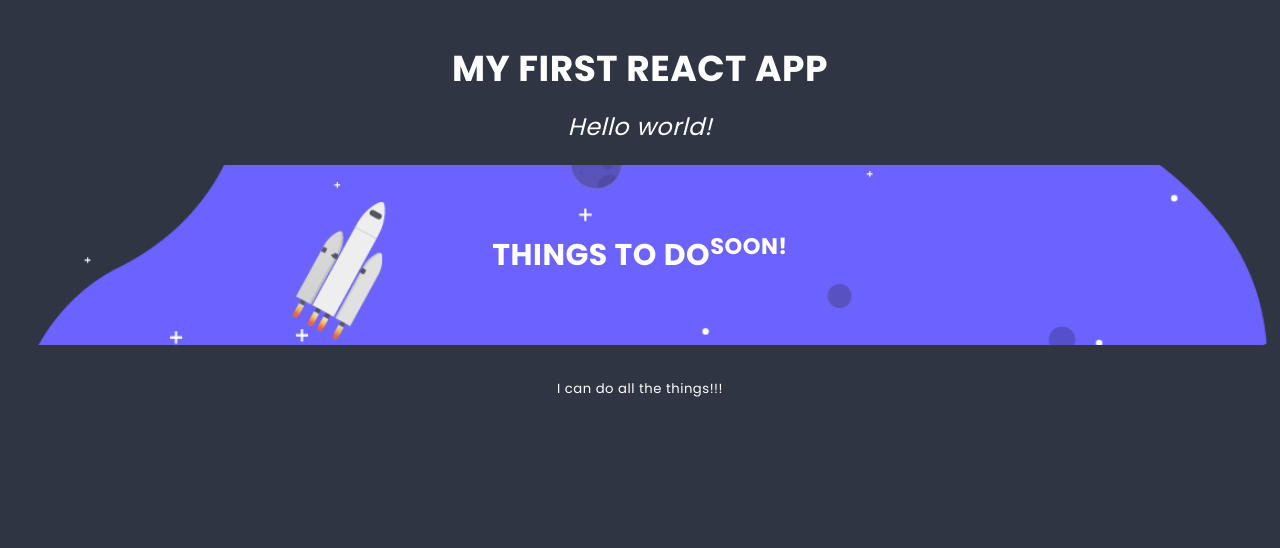
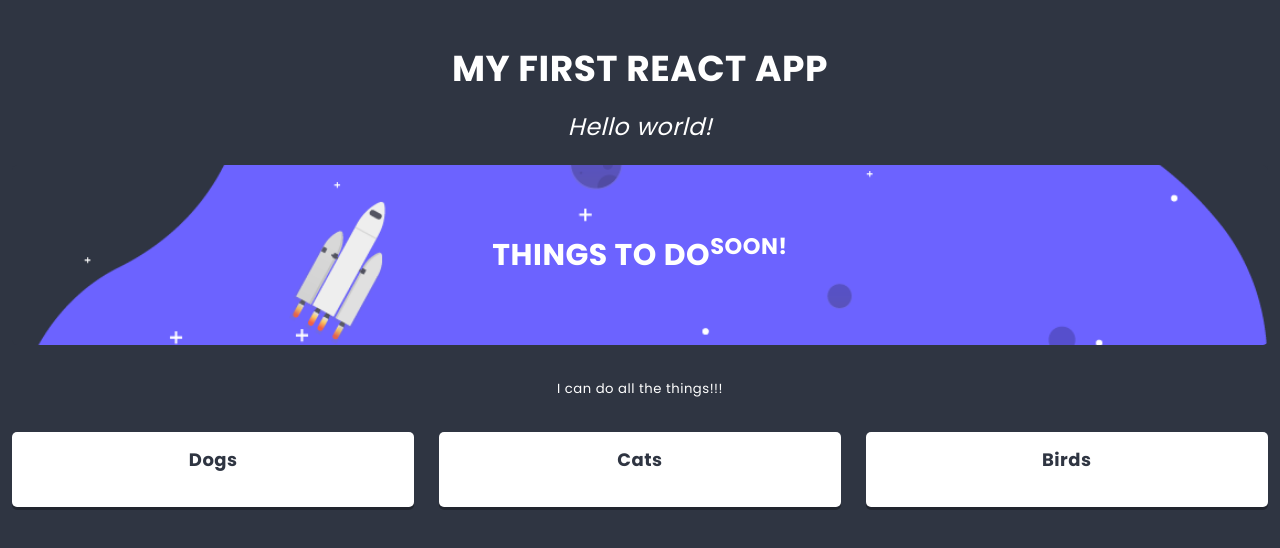
Before and after one commit to olszowskijacek/React--TO-DO-LIST, a React app: page / in a window 1280 px wide. Shown: the top 548 px of the page. Built offline with nearby package versions, Linux system fonts and the light colour scheme.

Commit message:
add Column component

```diff
--- /dev/null
+++ b/src/components/Column/Column.js
@@ -0,0 +1,20 @@
+import React from 'react';
+import styles from './Column.scss';
+import PropTypes from 'prop-types';
+
+class Column extends React.Component {
+    static propTypes = {
+        title: PropTypes.node.isRequired
+    };
+
+    render(){
+        return (
+          <section className={styles.component}>
+              <h3 className={styles.title}>{this.props.title}</h3>
+          </section>
+        )
+    }
+}
+
+
+export default Column;
--- a/src/components/List/List.js
+++ b/src/components/List/List.js
@@ -1,6 +1,7 @@
 import React from 'react';
 import styles from './List.scss';
 import Hero from '../Hero/Hero.js';
+import Column from '../Column/Column.js';
 import PropTypes from 'prop-types';
 
 
@@ -18,12 +19,18 @@ class List extends React.Component {
     return (
       <section className={styles.component}>
         <Hero titleText={this.props.title} imageImg={this.props.image} />
-        <div className={styles.description}>
-          {this.props.children}
+        <div className={styles.description}>{this.props.children}
+        </div>
+
+        <div className={styles.columns}>
+            <Column title="Dogs" />
+            <Column title="Cats" />
+            <Column title="Birds" />
         </div>
       </section>
     )
   }
+
 }
 
 export default List;
```
